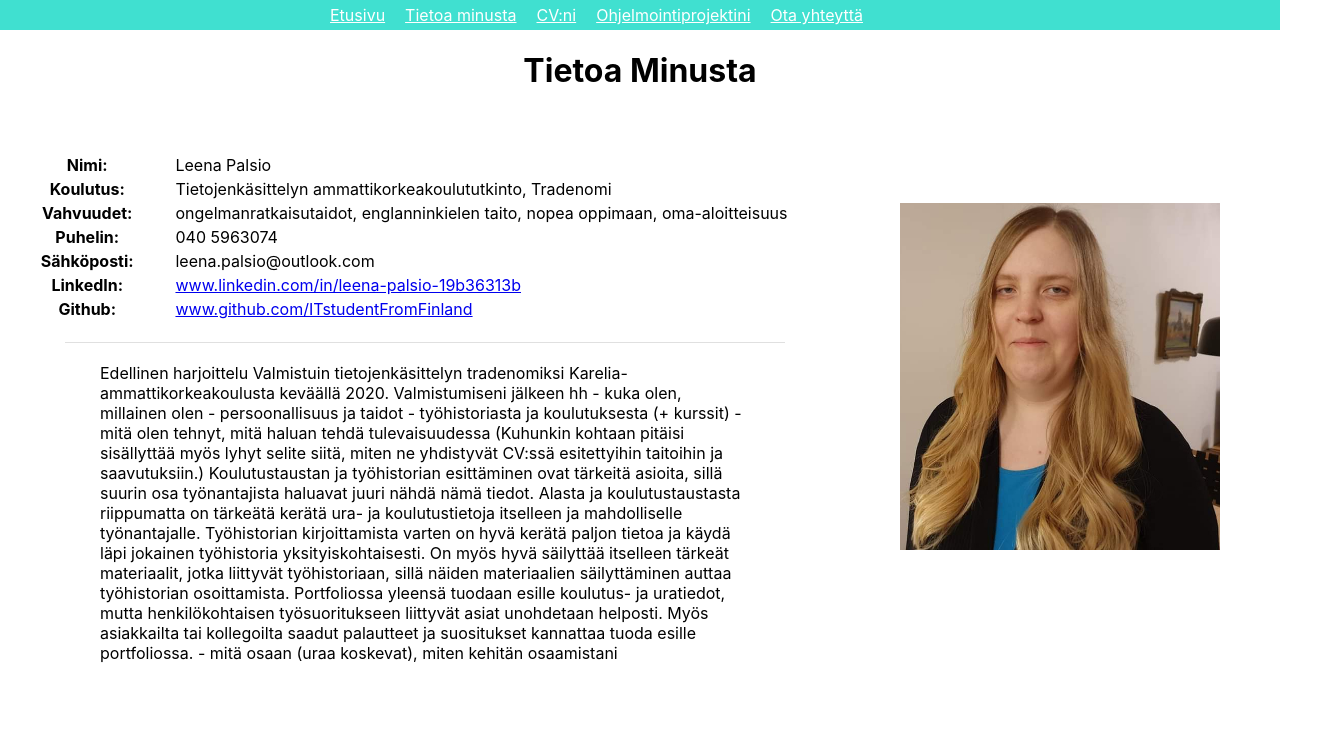
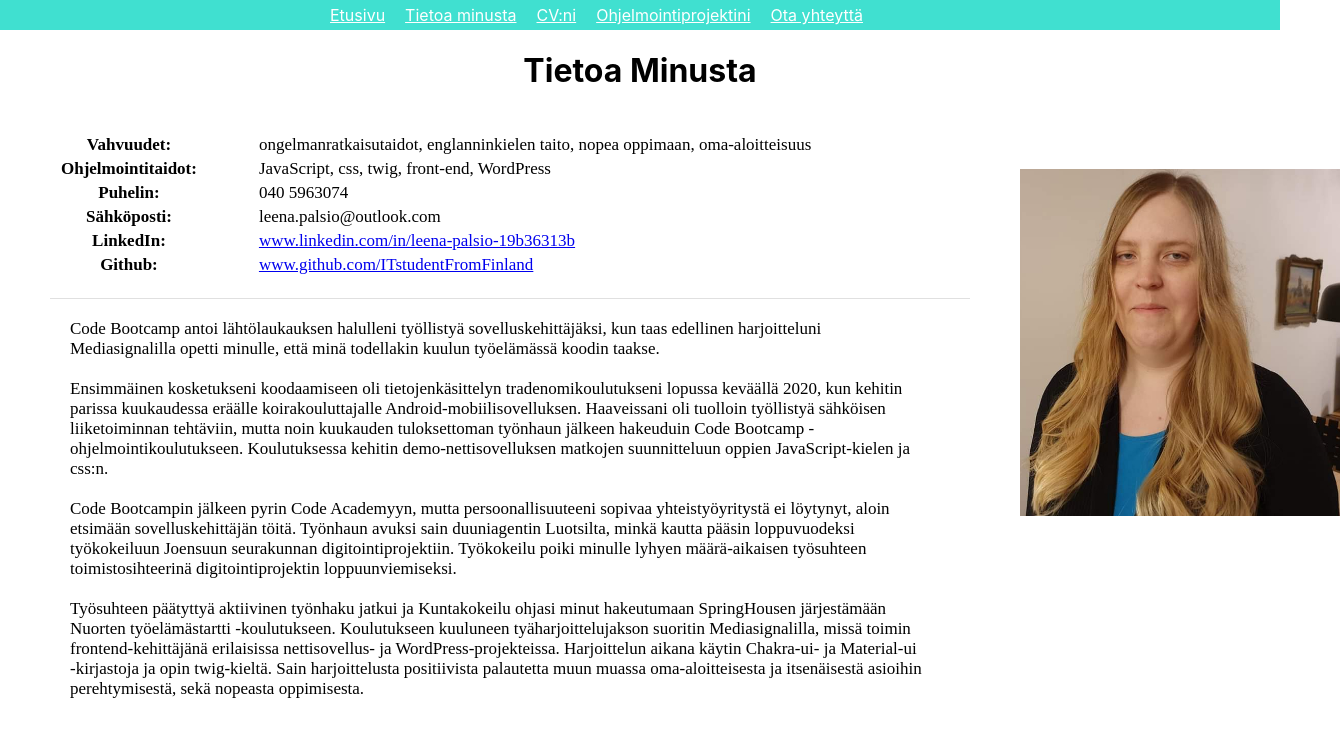
Before and after one commit to ITstudentFromFinland/My-Portfolio, a React (Create React App) app: page /about-me in a window 1280 px wide. Shown: the top 736 px of the page, 1340 px wide, since content can reach past the window. Built offline with nearby package versions, Linux system fonts and the light colour scheme.

Commit message:
about me page OK and projects page almost done

```diff
--- a/package.json
+++ b/package.json
@@ -41,5 +41,8 @@
       "last 1 firefox version",
       "last 1 safari version"
     ]
+  },
+  "devDependencies": {
+    "html-loader": "^2.1.2"
   }
 }
--- a/src/Components/AboutMe.css
+++ b/src/Components/AboutMe.css
@@ -2,11 +2,19 @@
     text-align: center;
 }
 
+.info-table {
+    width: 100%;
+    font-size: 17px;
+    font-family: 'Times New Roman', Times, serif;
+}
+
 .text-area {
-    width: 650px;
+    width: 855px;
     height: 220px;
+    font-size: 17px;
+    font-family: 'Times New Roman', Times, serif;
     position: relative;
-    left: 100px;
+    left: 70px;
 }
 
 .linkedin, .github {
@@ -17,12 +25,12 @@
     width: 25%;
     height: 25%;
     position: relative;
-    left: 900px;
-    top: -380px;
+    left: 1020px;
+    top: -370px;
 }
 
 .divider {
     position: relative;
-    width: 720px;
-    left: 65px;
+    width: 920px;
+    left: 50px;
 }
--- a/src/Components/AboutMe.js
+++ b/src/Components/AboutMe.js
@@ -11,20 +11,16 @@ export default function AboutMe(props) {
     return (
         <body><h1 class="about-me-header">Tietoa Minusta</h1>
 
-        <br></br><br></br>
+        <br></br>
 
-                <table width="100%">
-                <tr>
-                    <th>Nimi:</th>
-                    <td>Leena Palsio</td>
-                </tr>
-                <tr>
-                    <th>Koulutus:</th>
-                    <td>Tietojenkäsittelyn ammattikorkeakoulututkinto, Tradenomi</td>
-                </tr>
+                <table className="info-table">
                 <tr>
                     <th>Vahvuudet:</th>
                     <td>ongelmanratkaisutaidot, englanninkielen taito, nopea oppimaan, oma-aloitteisuus</td>
+                </tr>
+                <tr>
+                    <th>Ohjelmointitaidot:</th>
+                    <td>JavaScript, css, twig, front-end, WordPress</td>
                 </tr>
                 <tr>
                     <th>Puhelin:</th>
@@ -48,24 +44,23 @@ export default function AboutMe(props) {
                 <Divider className="divider" />
                 <br></br>
 
-                <Box class="text-area">Edellinen harjoittelu
-                    Valmistuin tietojenkäsittelyn tradenomiksi Karelia-ammattikorkeakoulusta keväällä 2020. Valmistumiseni jälkeen
-                                       hh
-                                                     - kuka olen, millainen olen
-                                                     - persoonallisuus ja taidot
-                                                     - työhistoriasta ja koulutuksesta (+ kurssit)
-                                                     - mitä olen tehnyt, mitä haluan tehdä tulevaisuudessa
-                                                     (Kuhunkin kohtaan pitäisi sisällyttää myös lyhyt selite siitä, miten ne yhdistyvät CV:ssä esitettyihin taitoihin ja saavutuksiin.)
-                                                     Koulutustaustan ja työhistorian esittäminen ovat tärkeitä asioita, sillä suurin osa työnantajista
-                                                    haluavat juuri nähdä nämä tiedot. Alasta ja koulutustaustasta riippumatta on tärkeätä kerätä
-                                                    ura- ja koulutustietoja itselleen ja mahdolliselle työnantajalle. Työhistorian kirjoittamista
-                                                    varten on hyvä kerätä paljon tietoa ja käydä läpi jokainen työhistoria yksityiskohtaisesti. On
-                                                    myös hyvä säilyttää itselleen tärkeät materiaalit, jotka liittyvät työhistoriaan, sillä näiden
-                                                    materiaalien säilyttäminen auttaa työhistorian osoittamista. Portfoliossa yleensä tuodaan
-                                                    esille koulutus- ja uratiedot, mutta henkilökohtaisen työsuoritukseen liittyvät asiat unohdetaan helposti.
-
-                                                    Myös asiakkailta tai kollegoilta saadut palautteet ja suositukset kannattaa tuoda esille portfoliossa.
-                                                     - mitä osaan (uraa koskevat), miten kehitän osaamistani
+                <Box class="text-area">Code Bootcamp antoi lähtölaukauksen halulleni työllistyä sovelluskehittäjäksi, kun taas edellinen harjoitteluni Mediasignalilla
+                                       opetti minulle, että minä todellakin kuulun työelämässä koodin taakse.
+                                       <br></br><br></br>
+                                       Ensimmäinen kosketukseni koodaamiseen oli tietojenkäsittelyn tradenomikoulutukseni lopussa keväällä 2020, kun kehitin parissa
+                                       kuukaudessa eräälle koirakouluttajalle Android-mobiilisovelluksen. Haaveissani oli tuolloin työllistyä sähköisen liiketoiminnan tehtäviin,
+                                       mutta noin kuukauden tuloksettoman työnhaun jälkeen hakeuduin Code Bootcamp -ohjelmointikoulutukseen. Koulutuksessa kehitin
+                                       demo-nettisovelluksen matkojen suunnitteluun oppien JavaScript-kielen ja css:n.
+                                       <br></br><br></br>
+                                       Code Bootcampin jälkeen pyrin Code Academyyn, mutta persoonallisuuteeni sopivaa yhteistyöyritystä ei löytynyt, aloin etsimään sovelluskehittäjän
+                                       töitä. Työnhaun avuksi sain duuniagentin Luotsilta, minkä kautta pääsin loppuvuodeksi työkokeiluun Joensuun seurakunnan
+                                       digitointiprojektiin. Työkokeilu poiki minulle lyhyen määrä-aikaisen työsuhteen toimistosihteerinä digitointiprojektin
+                                       loppuunviemiseksi.
+                                       <br></br><br></br>
+                                       Työsuhteen päätyttyä aktiivinen työnhaku jatkui ja Kuntakokeilu ohjasi minut hakeutumaan SpringHousen järjestämään Nuorten työelämästartti
+                                       -koulutukseen. Koulutukseen kuuluneen tyäharjoittelujakson suoritin Mediasignalilla, missä toimin frontend-kehittäjänä erilaisissa
+                                       nettisovellus- ja WordPress-projekteissa. Harjoittelun aikana käytin Chakra-ui- ja Material-ui -kirjastoja ja opin twig-kieltä.
+                                       Sain harjoittelusta positiivista palautetta muun muassa oma-aloitteisesta ja itsenäisestä asioihin perehtymisestä, sekä nopeasta oppimisesta.
                 </Box>
 
             <img src={profilePic} class="profile" />
--- a/src/Components/Projects.css
+++ b/src/Components/Projects.css
@@ -9,3 +9,7 @@ h3 {
 .demo-link, .mobidogi-link {
     margin-left: 20px;
 }
+
+.card-content {
+    background-color: turquoise;
+}
--- a/src/Components/Projects.js
+++ b/src/Components/Projects.js
@@ -1,11 +1,24 @@
 import React from "react";
+import { makeStyles } from '@material-ui/core/styles';
+import { Card, CardActionArea, CardContent } from '@material-ui/core';
+import Typography from '@material-ui/core/Typography';
+import { Link } from "@material-ui/core";
+import "./Projects.css";
 
-import "./Projects.css";
+const useStyles = makeStyles({
+    root: {
+      maxWidth: 315,
+      margin: 20,
+    },
+  });
 
 export default function Projects(props) {
 
+    const classes = useStyles();
+
     return (
-        <body><h1 class="projects-header">Projektit</h1>
+        <body>
+          <h1 class="projects-header">Projektit</h1>
 
         <br></br><br></br>
 
@@ -19,8 +32,42 @@ export default function Projects(props) {
                 <li><a href="https://github.com/ITstudentFromFinland/bootcamp-finland-traveling-demo" target="_blank">Travel Planner</a> | JavaScript, css, html (Websovellus matkojen suunnitteluun ystävien kanssa, Code Bootcamp -demosovellus)
                 <a className="demo-link" href="/travelplanner-gallery">Kuvagalleriaan</a></li>
             <br></br>
-                <li><a href="https://github.com/ITstudentFromFinland/My-Portfolio" target="_blank">Portfolioni</a> | Javascript, css, html (tämä websovellus)</li>
+                <li><a href="https://github.com/ITstudentFromFinland/My-Portfolio" target="_blank">Portfolioni</a> | Javascript, css, html (tämä sivusto)</li>
             </ul>
+        </div>
+                <br></br>
+        <div>
+            <h3>Projektisovellusten esittelyihin</h3>
+
+            <Link href="https://github.com/ITstudentFromFinland/bootcamp-finland-traveling-demo" target="_blank">
+            <Card className={classes.root}>
+      <CardActionArea>
+        <CardContent className="card-content">
+          <Typography gutterBottom variant="h5" component="h2">
+            MobiDogi
+          </Typography>
+          <Typography variant="body2" color="textSecondary" component="p">
+            Android-mobiilisovellus koirien koulutukseen ongelmatilanteissa
+          </Typography>
+        </CardContent>
+      </CardActionArea>
+    </Card>
+    </Link>
+
+    <Link href="https://github.com/ITstudentFromFinland/bootcamp-finland-traveling-demo" target="_blank">
+    <Card className={classes.root}>
+      <CardActionArea>
+        <CardContent className="card-content">
+          <Typography gutterBottom variant="h5" component="h2">
+            Travel Planner
+          </Typography>
+          <Typography variant="body2" color="textSecondary" component="p">
+            nettisovellus matkojen suunnitteluun
+          </Typography>
+        </CardContent>
+      </CardActionArea>
+    </Card>
+    </Link>
         </div>
 
         </body>
```
Also changed, not shown: src/Images/projects.JPG (added), 1 other file (tests, documents, lock files or other folders).
